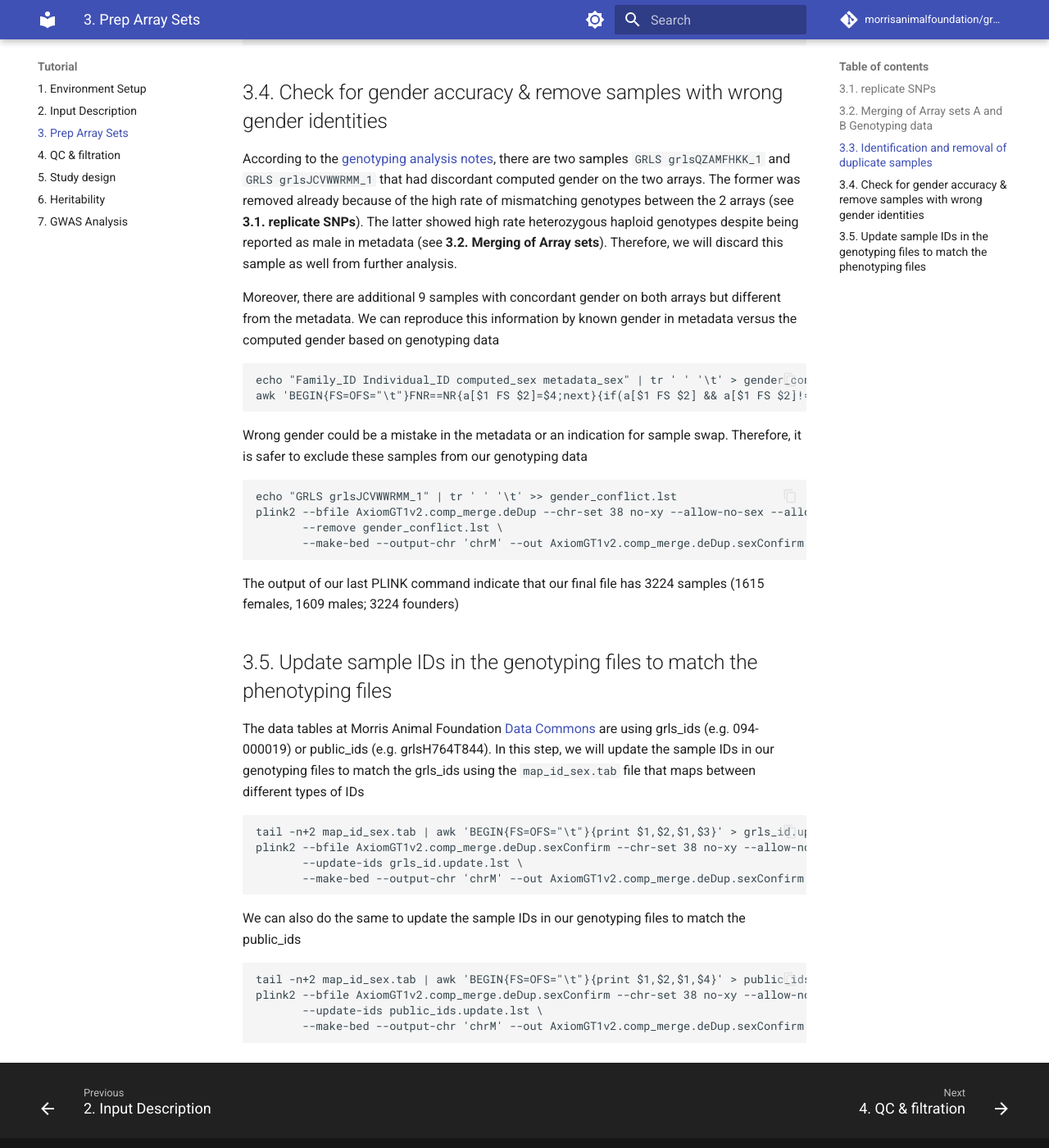
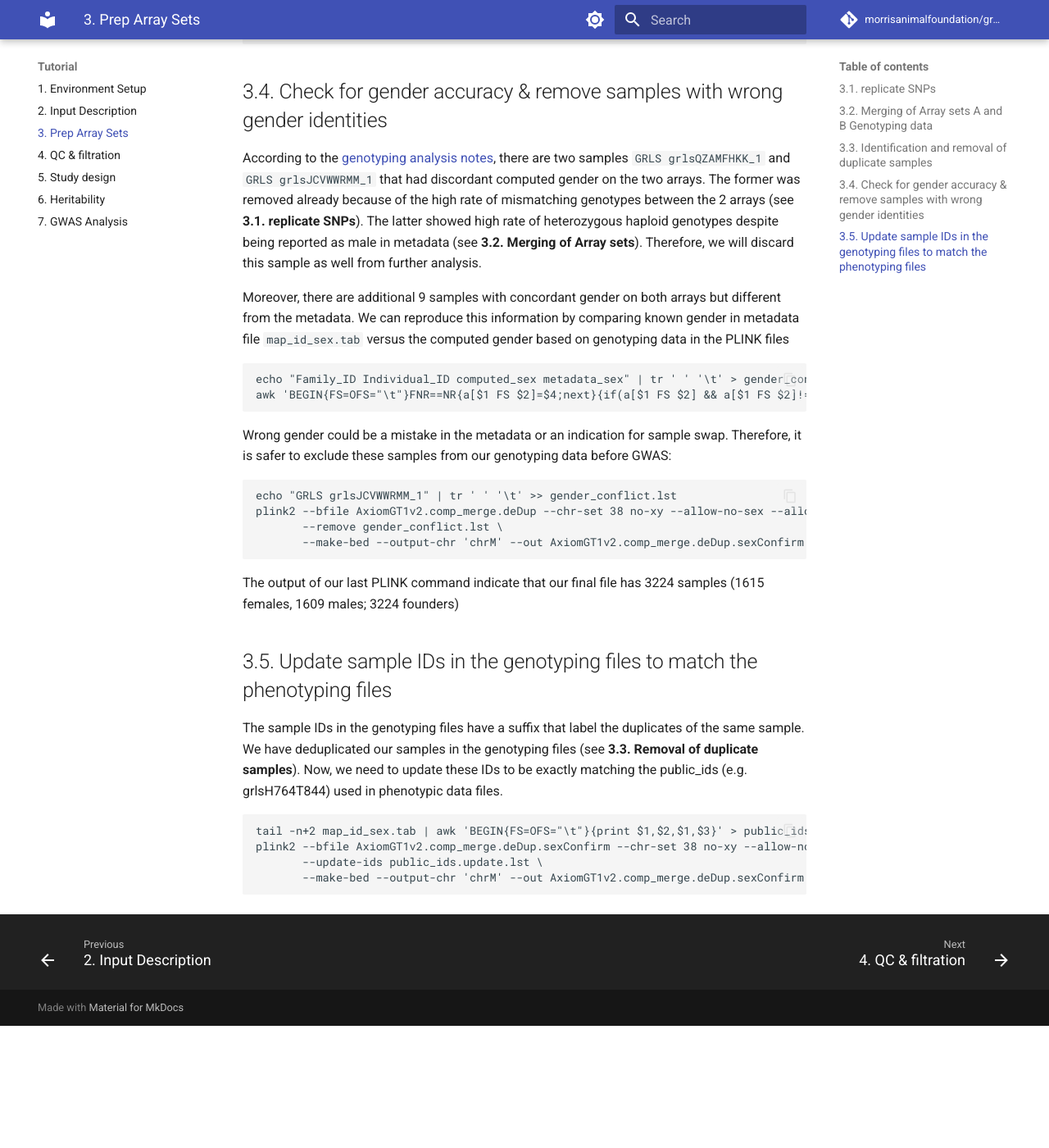
Before and after one commit to morrisanimalfoundation/grGWAS, an MkDocs documentation site: the page built from docs/3.prep_arrays.md, in a window 1280 px wide and 1400 px high, scrolled down 4127 px. Shown: the whole window at 82% size. Built offline with MkDocs 1.6.1 and Material for MkDocs 9.7.7, drawn with Linux system fonts in a browser that asks for light colours; comment, search, counter and statistics services are not loaded; after the commit the page ends 5378 px from its top, so only the background shows below that; some of the changed text lies outside the part shown.

Commit message:
clarity of text and update of sample IDs

````diff
--- a/docs/3.prep_arrays.md
+++ b/docs/3.prep_arrays.md
@@ -35,7 +35,7 @@ The concordance rate of non-missing genotypes is pretty good (99.7%). However, w
     tail -n+2 AxiomGT1.mismatching7.diff | awk '{print $2,$3}' | sort | uniq -c | sort -k1,1nr > AxiomGT1.mismatching7.diff.samples
     ```
 
-    It seems that two samples show exceptional higher rate of mismatching (`GRLS grlsU85RZ2FF_1` and `GRLS grlsQZAMFHKK_1` have 11676 and 11440 mismatches respectively. The latter sample is the only sample that was predicted to be female on Array A and male on array B according to the genotyping analysis notes). This likely indicates that these samples had something wrong. According to the the genotyping analysis notes, swapping the 2 samples on array B did not fix the issue. Therefore, we will exclude both samples from further analysis during the merging step.
+    It seems that two samples show exceptional higher rate of mismatching genotypes: `GRLS grlsU85RZ2FF_1` and `GRLS grlsQZAMFHKK_1` have 11676 and 11440 mismatches respectively. The latter sample is the only sample that was predicted to be female on Array A and male on array B according to the genotyping analysis notes). This likely indicates that these samples had something wrong during the processing for genotyping. Therefore, we will exclude both samples from further analysis during the merging step.
 
 2.  **Variants having the same position:** The mismatching analysis reveals 1463 markers that has the same position on both arrays but with different SNP IDs. Further digging in the array annotation showed that most of these markers are identical with minor differences in the flanking sequences. To avoid genotyping errors, we will exclude these SNPs from array B.
 
@@ -97,13 +97,18 @@ plink2 --bfile AxiomGT1v2.comp_merge --chr-set 38 no-xy --allow-no-sex --allow-e
        --out AxiomGT1v2.comp_merge.nodup
 ```
 
-The log file indicates that the input file has 3354 samples while the output of the deduplication step will end up having 3236 samples. Now, let us compare the samples selected to be removed by Plink2 kinship versus the list of samples planned to run in duplicates. This code will identify all the samples planned to run in duplicates then find those remaining after exclusion of the samples selected by the Plink2 kinship filter. We are expecting one replicate to remain from each group of replicate samples
+The log file indicates that the input file has 3354 samples while the output of the deduplication step will end up having 3236 samples. Now, let us compare the samples selected to be removed by Plink2 kinship versus the list of samples planned to run in duplicates as listed in the input metadata file `map_id_sex.tab`.
+
 ```
+## This code will identify all the samples planned to run in duplicates in `map_id_sex.tab`
+## then find the number of replicates remaining after exclusion of those selected by the Plink2 kinship filter.
+## We are expecting one replicate to remain from each group of replicate samples
+
 awk 'BEGIN{FS=OFS="\t"}FNR==NR{a[$3]+=1;next}/^Family_ID/{print}{if(a[$3]>1)print}' map_id_sex.tab map_id_sex.tab > dup_samples.tab
 awk 'BEGIN{FS=OFS="\t"}FNR==NR{a[$1 FS $2]=1;next}{if(!a[$1 FS $2])print $0}' AxiomGT1v2.comp_merge.nodup.king.cutoff.out.id dup_samples.tab > dup_samples_remain.tab
 tail -n+2 dup_samples_remain.tab | cut -f3 | sort | uniq -c | sort -k1,1nr
 ```
-Hear is the list of the remaining duplicates and their counts
+Hear is a list for the count of remaining replicates per sample
 > 2 &nbsp;&nbsp;&nbsp; grlsFGFIVFXX <br>
   1 &nbsp;&nbsp;&nbsp; grls1XIBPR44 <br>
   1 &nbsp;&nbsp;&nbsp; grls3GG6Z3GG <br>
@@ -136,15 +141,15 @@ plink2 --bfile AxiomGT1v2.comp_merge --chr-set 38 no-xy --allow-no-sex --allow-e
 
 
 ## 3.4. Check for gender accuracy & remove samples with wrong gender identities
-According to the [genotyping analysis notes](https://github.com/morrisanimalfoundation/grGWAS/raw/main/Genotyping_Analysis_Notes.docx), there are two samples `GRLS grlsQZAMFHKK_1` and `GRLS grlsJCVWWRMM_1` that had discordant computed gender on the two arrays. The former was removed already because of the high rate of mismatching genotypes between the 2 arrays (see **3.1. replicate SNPs**). The latter showed high rate heterozygous haploid genotypes despite being reported as male in metadata (see **3.2. Merging of Array sets**). Therefore, we will discard this sample as well from further analysis.
+According to the [genotyping analysis notes](https://github.com/morrisanimalfoundation/grGWAS/raw/main/Genotyping_Analysis_Notes.docx), there are two samples `GRLS grlsQZAMFHKK_1` and `GRLS grlsJCVWWRMM_1` that had discordant computed gender on the two arrays. The former was removed already because of the high rate of mismatching genotypes between the 2 arrays (see **3.1. replicate SNPs**). The latter showed high rate of heterozygous haploid genotypes despite being reported as male in metadata (see **3.2. Merging of Array sets**). Therefore, we will discard this sample as well from further analysis.
 
-Moreover, there are additional 9 samples with concordant gender on both arrays but different from the metadata. We can reproduce this information by known gender in metadata versus the computed gender based on genotyping data
+Moreover, there are additional 9 samples with concordant gender on both arrays but different from the metadata. We can reproduce this information by comparing known gender in metadata file `map_id_sex.tab` versus the computed gender based on genotyping data in the PLINK files
 ```
 echo "Family_ID Individual_ID computed_sex metadata_sex" | tr ' ' '\t' > gender_conflict.lst
 awk 'BEGIN{FS=OFS="\t"}FNR==NR{a[$1 FS $2]=$4;next}{if(a[$1 FS $2] && a[$1 FS $2]!=$5)print $1,$2,$5,a[$1 FS $2]}' map_id_sex.tab AxiomGT1v2.comp_merge.deDup.fam >> gender_conflict.lst
 ```
 
-Wrong gender could be a mistake in the metadata or an indication for sample swap. Therefore, it is safer to exclude these samples from our genotyping data
+Wrong gender could be a mistake in the metadata or an indication for sample swap. Therefore, it is safer to exclude these samples from our genotyping data before GWAS:
 ```
 echo "GRLS grlsJCVWWRMM_1" | tr ' ' '\t' >> gender_conflict.lst
 plink2 --bfile AxiomGT1v2.comp_merge.deDup --chr-set 38 no-xy --allow-no-sex --allow-extra-chr \
@@ -155,17 +160,10 @@ The output of our last PLINK command indicate that our final file has 3224 sampl
 
 
 ## 3.5. Update sample IDs in the genotyping files to match the phenotyping files
-The data tables at Morris Animal Foundation [Data Commons](https://datacommons.morrisanimalfoundation.org/) are using grls_ids (e.g. 094-000019) or public_ids (e.g. grlsH764T844). In this step, we will update the sample IDs in our genotyping files to match the grls_ids using the `map_id_sex.tab` file that maps between different types of IDs
+The sample IDs in the genotyping files have a suffix that label the duplicates of the same sample. We have deduplicated our samples in the genotyping files (see **3.3. Removal of duplicate samples**). Now, we need to update these IDs to be exactly matching the public_ids (e.g. grlsH764T844) used in phenotypic data files.
+
 ```
-tail -n+2 map_id_sex.tab | awk 'BEGIN{FS=OFS="\t"}{print $1,$2,$1,$3}' > grls_id.update.lst
-plink2 --bfile AxiomGT1v2.comp_merge.deDup.sexConfirm --chr-set 38 no-xy --allow-no-sex --allow-extra-chr \
-       --update-ids grls_id.update.lst \
-       --make-bed --output-chr 'chrM' --out AxiomGT1v2.comp_merge.deDup.sexConfirm.grls_ids
-```
-
-We can also do the same to update the sample IDs in our genotyping files to match the public_ids
-```
-tail -n+2 map_id_sex.tab | awk 'BEGIN{FS=OFS="\t"}{print $1,$2,$1,$4}' > public_ids.update.lst
+tail -n+2 map_id_sex.tab | awk 'BEGIN{FS=OFS="\t"}{print $1,$2,$1,$3}' > public_ids.update.lst
 plink2 --bfile AxiomGT1v2.comp_merge.deDup.sexConfirm --chr-set 38 no-xy --allow-no-sex --allow-extra-chr \
        --update-ids public_ids.update.lst \
        --make-bed --output-chr 'chrM' --out AxiomGT1v2.comp_merge.deDup.sexConfirm.public_ids
````
Also changed, not shown: other parts of docs/3.prep_arrays.md (+3 -3 lines).
